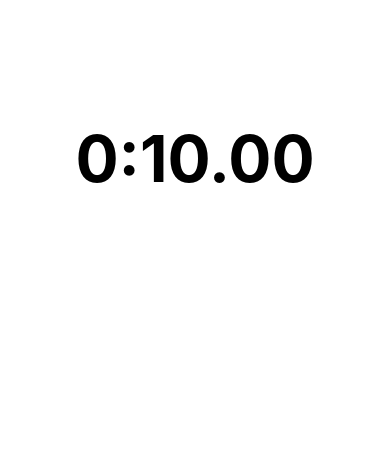
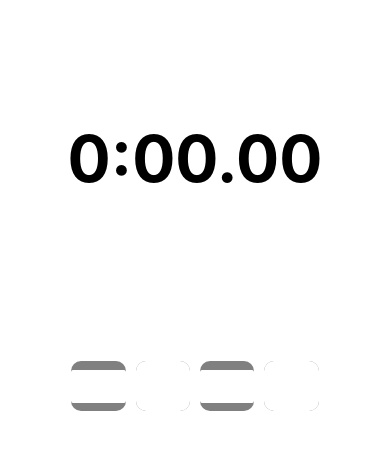
Before and after one commit to Shopify/eng-intern-assessment-react-native, a React Native app: screen / in a window 390 px wide. Shown: the top 450 px of the page. Built offline with nearby package versions, Linux system fonts and the light colour scheme.

Commit message:
Implement stop watch button

```diff
--- a/App.tsx
+++ b/App.tsx
@@ -1,20 +1,73 @@
-import {StatusBar} from 'expo-status-bar';
-import {StyleSheet, Text, View} from 'react-native';
+import {Alert, SafeAreaView, StyleSheet, Text, View} from 'react-native';
 import StopWatch from "./src/StopWatch";
+import StopWatchButton from "./src/StopWatchButton";
+import {useEffect, useState} from "react";
 
 export default function App() {
+
+    const timerOutInMilliSecond = 10
+    const [elapsedTime, setElapsedTime] = useState(0);
+    const [isRunning, setIsRunning] = useState(false);
+
+    const onLapClicked = () => {
+        Alert.alert("OnLapClicked")
+    }
+
+    const onResetClicked = () => {
+        setIsRunning(false)
+        setElapsedTime(0)
+    }
+
+    const onStopClicked = () => {
+        setIsRunning(false)
+    }
+
+    const onStartClicked = () => {
+        setIsRunning(true)
+    }
+
+    useEffect(() => {
+        let intervalId: number;
+
+        if (isRunning) {
+            intervalId = setInterval(() => {
+                setElapsedTime((prevElapsedTime) => prevElapsedTime + timerOutInMilliSecond);
+            }, timerOutInMilliSecond);
+        }
+
+        return () => {
+            if (intervalId) {
+                clearInterval(intervalId);
+            }
+        };
+    }, [isRunning]);
+
     return (
-        <View style={styles.container}>
-            <StopWatch elapsedTime={10000}/>
-        </View>
+        <SafeAreaView style={styles.container}>
+            <StopWatch elapsedTime={elapsedTime}/>
+            <View style={styles.buttonContainer}>
+                <StopWatchButton label={"Lap"} onPress={onLapClicked}/>
+                <StopWatchButton label={"Reset"} onPress={onResetClicked}/>
+                <StopWatchButton label={"Stop"} onPress={onStopClicked}/>
+                <StopWatchButton label={"Start"} onPress={onStartClicked}/>
+            </View>
+        </SafeAreaView>
+
     );
 }
 
 const styles = StyleSheet.create({
     container: {
         flex: 1,
+        flexDirection: 'column',
         backgroundColor: '#fff',
         alignItems: 'center',
-        justifyContent: 'center',
     },
+
+    buttonContainer: {
+        flex: 2,
+        flexDirection: 'row',
+        gap: 10,
+        paddingHorizontal: 10
+    }
 });
--- a/src/StopWatchButton.tsx
+++ b/src/StopWatchButton.tsx
@@ -1,8 +1,30 @@
-import { View } from 'react-native';
+import {Button, StyleSheet, Text, View} from 'react-native';
 
-export default function StopWatchButton() {
-  return (
-    <View >
-    </View>
-  );
+interface StopWatchButtonProps {
+    label: string
+    onPress: () => void
+
 }
+
+export default function StopWatchButton({label, onPress}: StopWatchButtonProps) {
+    return (
+        <View style={styles.container}>
+            <Button title={label} color={'#fff'} onPress={onPress}/>
+        </View>
+    )
+}
+
+
+const styles = StyleSheet.create({
+    container: {
+        flex: 1,
+        backgroundColor: 'gray',
+        height: 50,
+        justifyContent: 'center',
+        borderRadius: 10,
+        overflow: 'hidden'
+    },
+    text: {
+        color: '#fff',
+    }
+})
```
